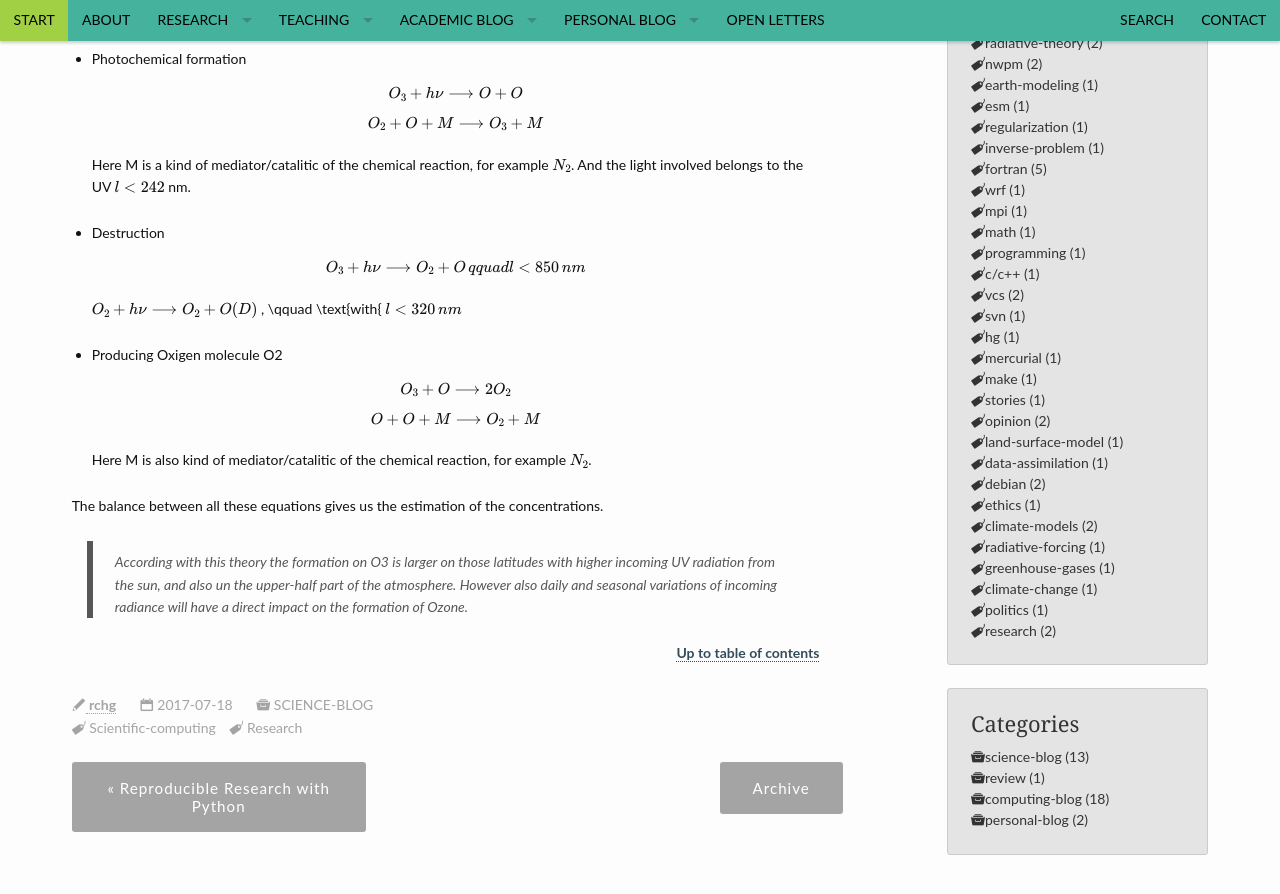
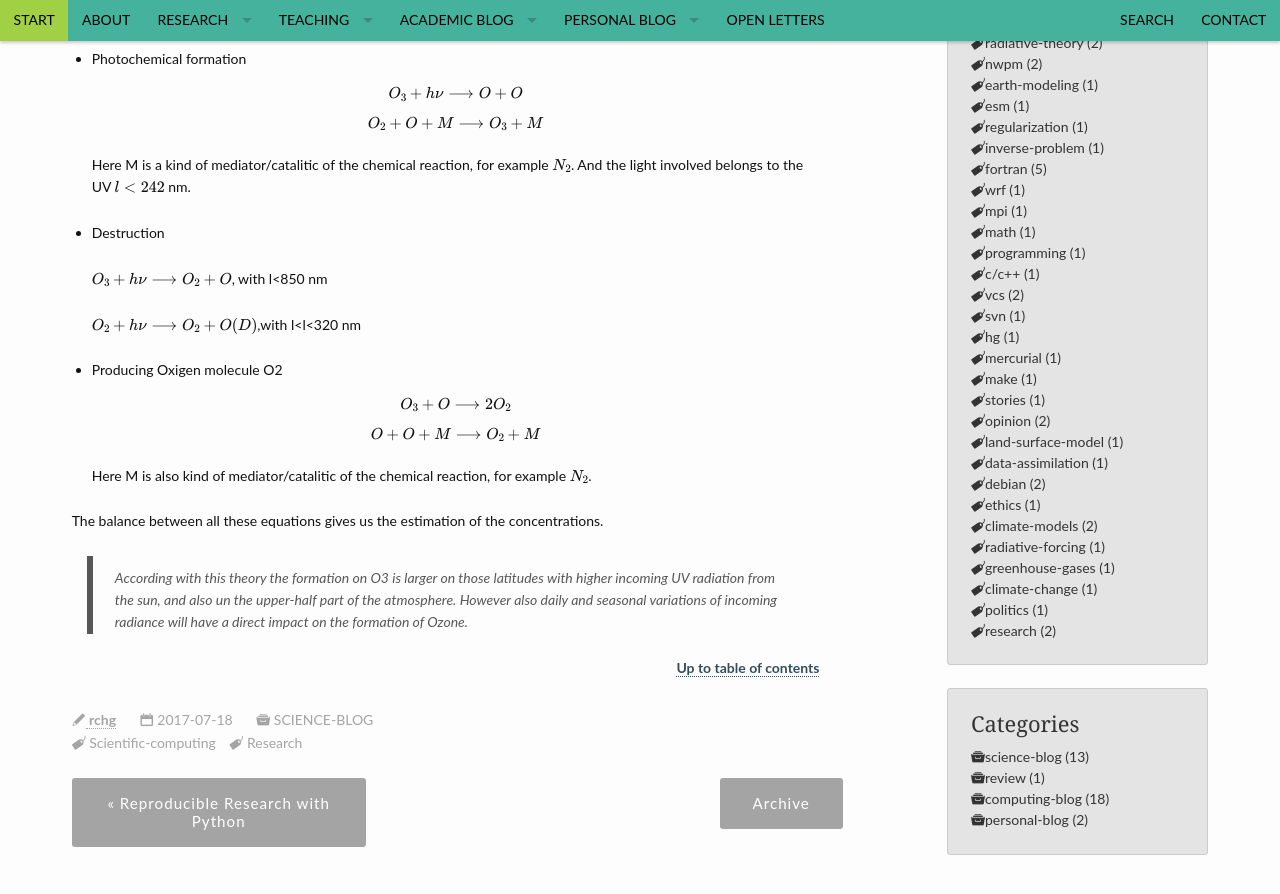
Before and after one commit to RCHG/rchg.github.io, a Jekyll site: the page built from _posts/2017-07-18-Atmospheric-Ozone.md, in a window 1280 px wide and 900 px high, scrolled down 659 px. Shown: the top 894 px of the window. Built offline with Jekyll 4.4.1, drawn with Linux system fonts in a browser that asks for light colours; formulas are drawn with MathJax 3.

Commit message:
Update 2017-07-18-Atmospheric-Ozone.md

```diff
--- a/_posts/2017-07-18-Atmospheric-Ozone.md
+++ b/_posts/2017-07-18-Atmospheric-Ozone.md
@@ -40,9 +40,9 @@ It is one of the first, but still useful, theories developed with the objective
 
 - Destruction
 
-   $$ O_{3}+h\nu\longrightarrow  O_{2}+O \,qquad   l<850\, nm$$
+   $$ O_{3}+h\nu\longrightarrow  O_{2}+O $$, with  l<850 nm
 
-   $$ O_{2}+h\nu \longrightarrow  O_{2}+O(D)$$ , \qquad \text{with{  $$l<320\, nm$$
+   $$ O_{2}+h\nu \longrightarrow  O_{2}+O(D)$$,with  l<l<320 nm
 
 - Producing Oxigen molecule O2
 
```
